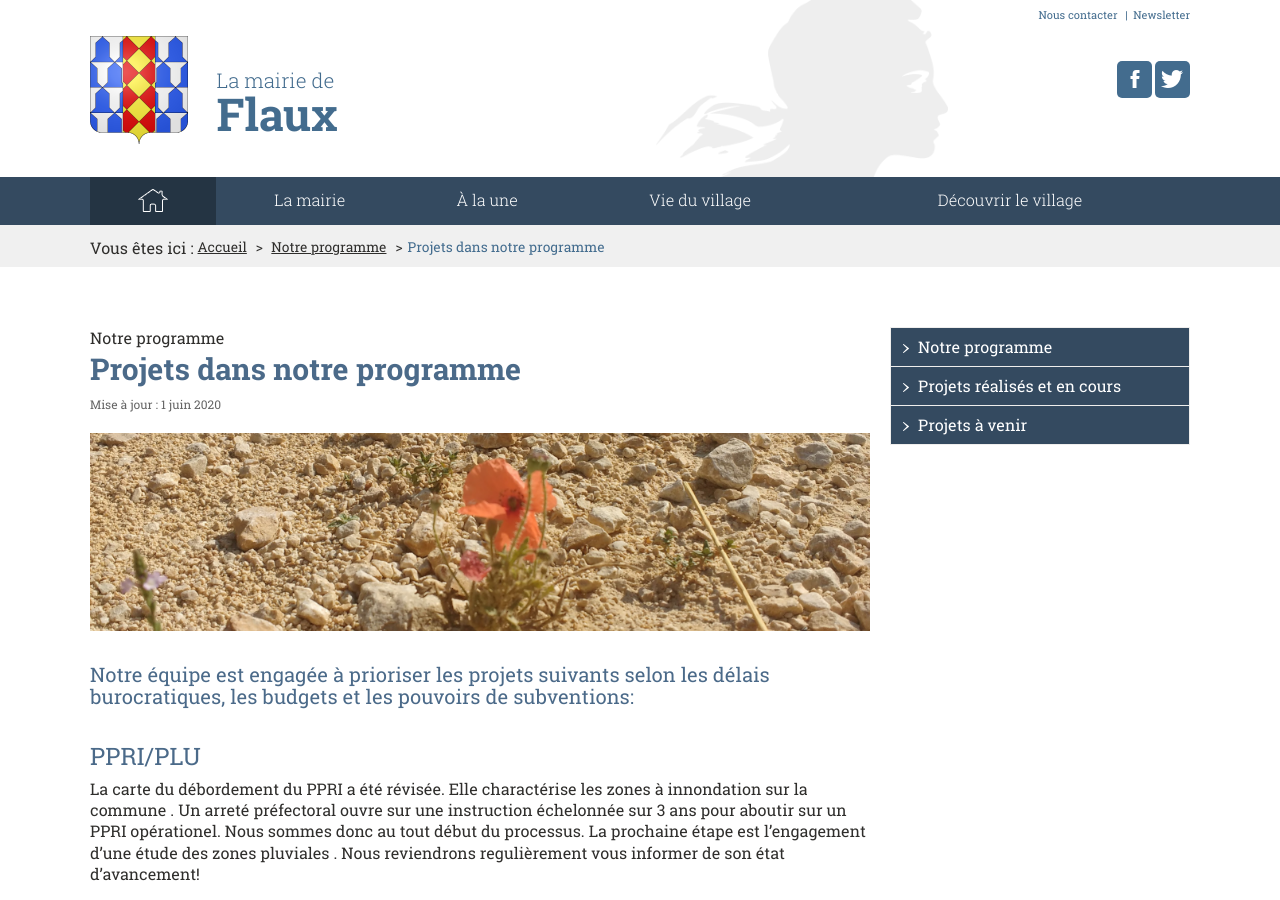
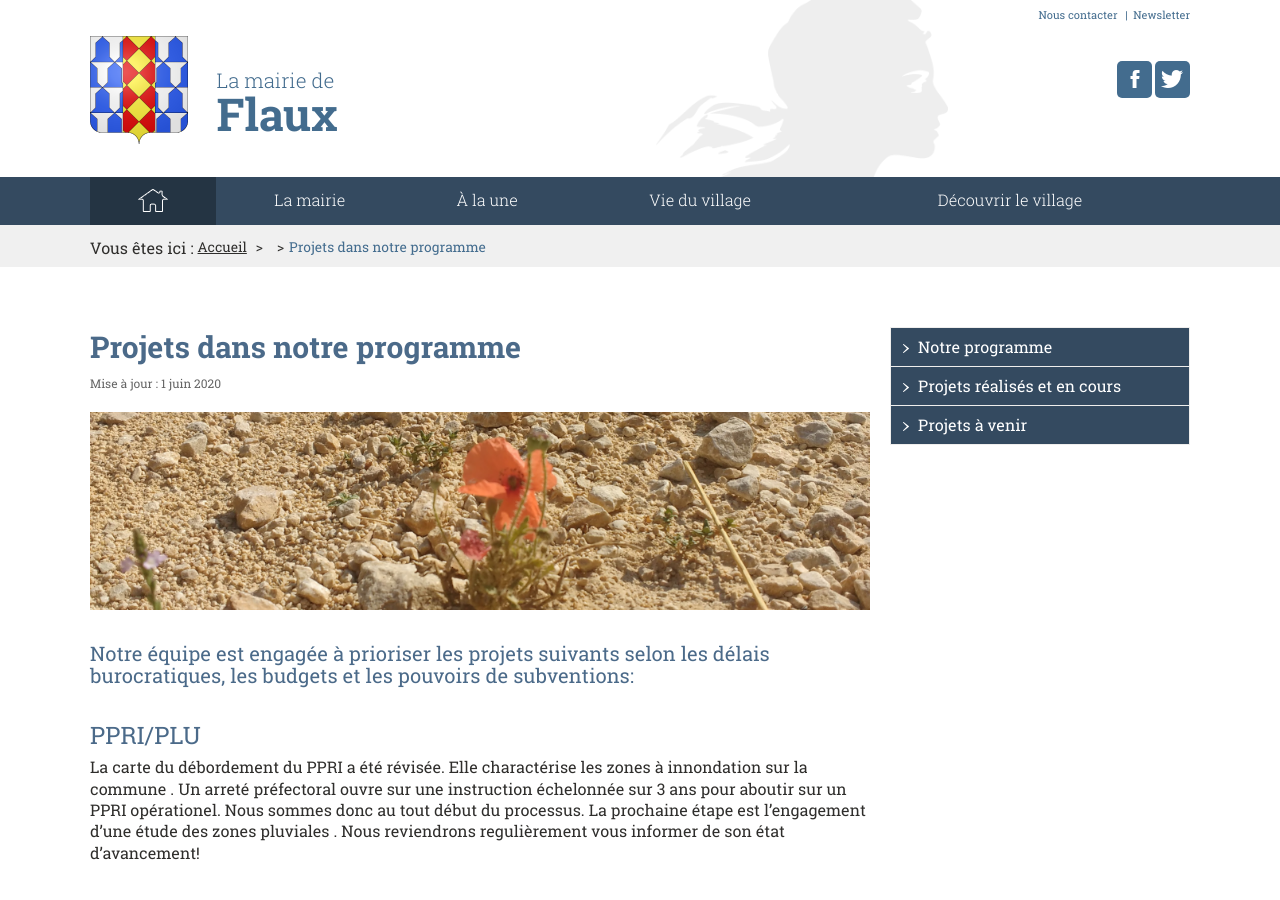
Before and after one commit to Flaux-Village/flaux-village.github.io, a Jekyll site: the page built from projetfuture.md, in a window 1280 px wide and 900 px high. Built offline with Jekyll 4.4.1, drawn with Linux system fonts in a browser that asks for light colours; our own code applies the rules of GitHub Pages for plain Markdown files.

Commit message:
Update projetfuture.md

```diff
--- a/projetfuture.md
+++ b/projetfuture.md
@@ -4,8 +4,6 @@ titre: La mairie | Projets dans notre programme
 description: Portail du village de Flaux
 keywords: mairie, commune, flaux, gard
 titre_page: Projets dans notre programme
-section: Notre programme
-addresse_section: /naturellementflaux.html
 date_texte: 1 juin 2020
 illustration: /assets/images/garriguefleur.png
 description_illustration: Flaux.
```
